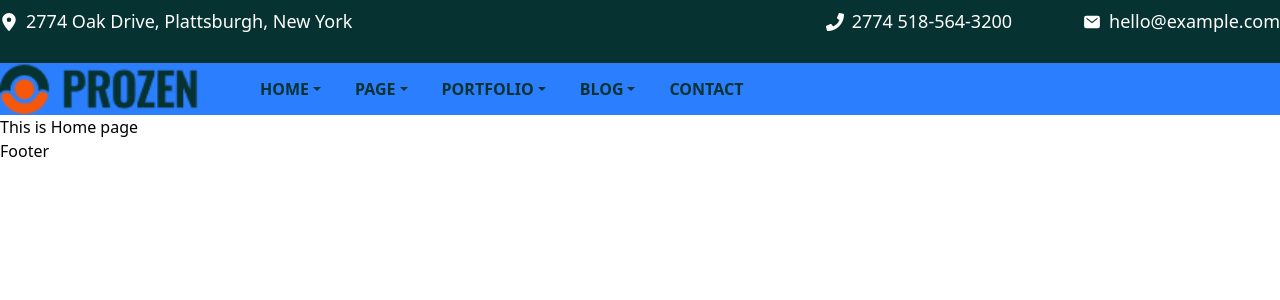
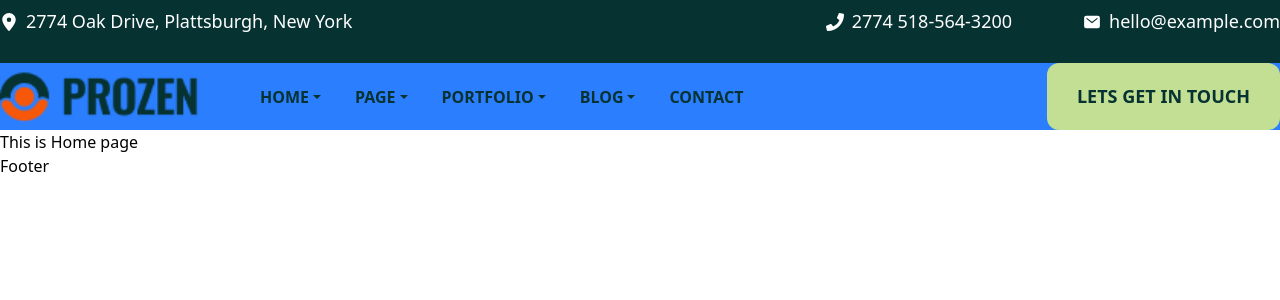
Before and after one commit to mdjaberdev/prozen-Next-Js, a Next.js app: page / in a window 1280 px wide. Shown: the top 300 px of the page. Built offline with nearby package versions, Linux system fonts and the light colour scheme.

Commit message:
feat: common btn

```diff
--- /dev/null
+++ b/app/[components]/Button.jsx
@@ -0,0 +1,13 @@
+import React from "react";
+
+const Button = ({className, btnTxt}) => {
+  return (
+    <div
+      className={`py-5 px-7.5 rounded-xl bg-[#C3DF94] text-[#063231] text-[18px] font-bold uppercase cursor-pointer ${className}`}
+    >
+      {btnTxt}
+    </div>
+  );
+};
+
+export default Button;
--- a/app/layouts/Header.jsx
+++ b/app/layouts/Header.jsx
@@ -7,6 +7,7 @@ import { IoMail } from "react-icons/io5";
 import Image from 'next/image';
 import Link from 'next/link';
 import { IoMdArrowDropdown } from "react-icons/io";
+import Button from '../[components]/Button';
 
 const Header = () => {
   return (
@@ -38,7 +39,7 @@ const Header = () => {
         </Flex>
         {/* Herder  */}
         <div className="bg-blue-500 mt-5">
-          <Flex>
+          <Flex className={"justify-between"}>
             {/* Logo & Menu Flex  */}
             <div className="flex items-center gap-x-15">
               {/* Logo */}
@@ -81,6 +82,7 @@ const Header = () => {
                 </ul>
               </nav>
             </div>
+            <Button btnTxt={"lets get in touch"} />
           </Flex>
         </div>
       </Container>
```
